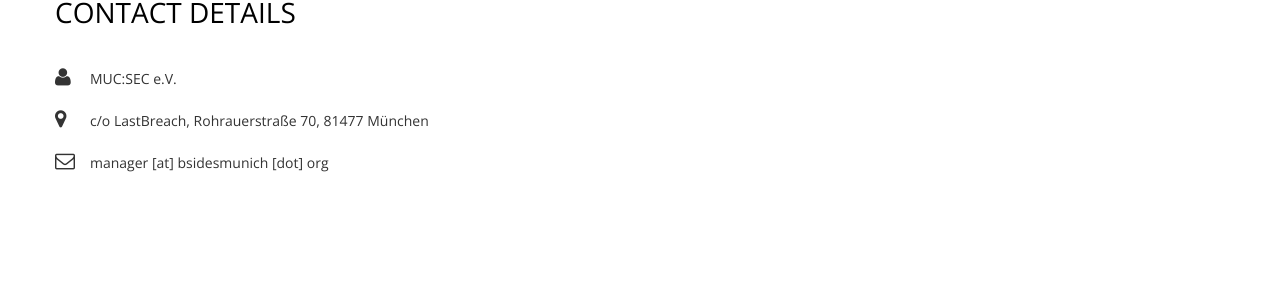
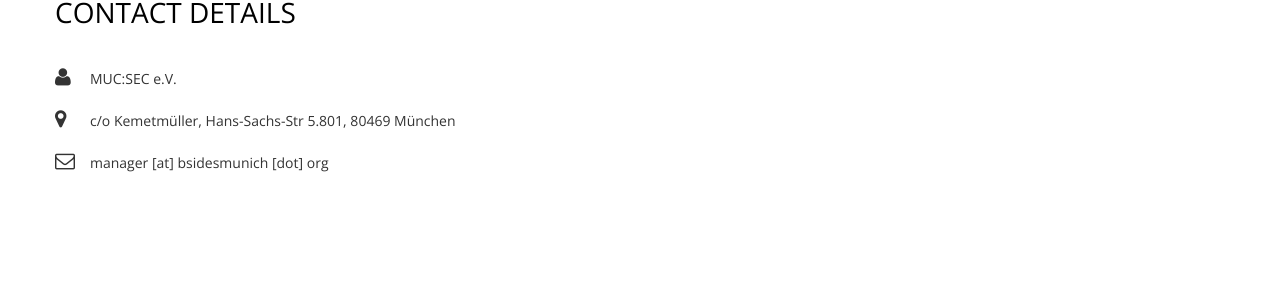
Before and after one commit to BSidesMUC/BSidesMunich2024, a Jekyll site: the page built from imprint.md, in a window 1280 px wide. Shown: the part 616-921 px from the top of the page. Built offline with Jekyll 4.4.1, drawn with Linux system fonts in a browser that asks for light colours; nearby versions of some CDN libraries; some web fonts are replaced.

Commit message:
Update imprint

```diff
--- a/_config.yml
+++ b/_config.yml
@@ -32,12 +32,12 @@
 imprint:
   #name: "BSides Munich, Mr. Frederic Mohr"
   name: "MUC:SEC e.V."
-  addressco: "c/o LastBreach"
-  address: "Rohrauerstraße 70, 81477 München"
+  addressco: "c/o Kemetmüller"
+  address: "Hans-Sachs-Str 5.801, 80469 München"
   email: "manager [at] bsidesmunich [dot] org"
   #phone: "+49 89
   chair: Christoph Kemetmüller
-  vicechair: Ana Oprea
+  vicechair: Sneha Nitin Rajguru
 
 
 conference:
```
